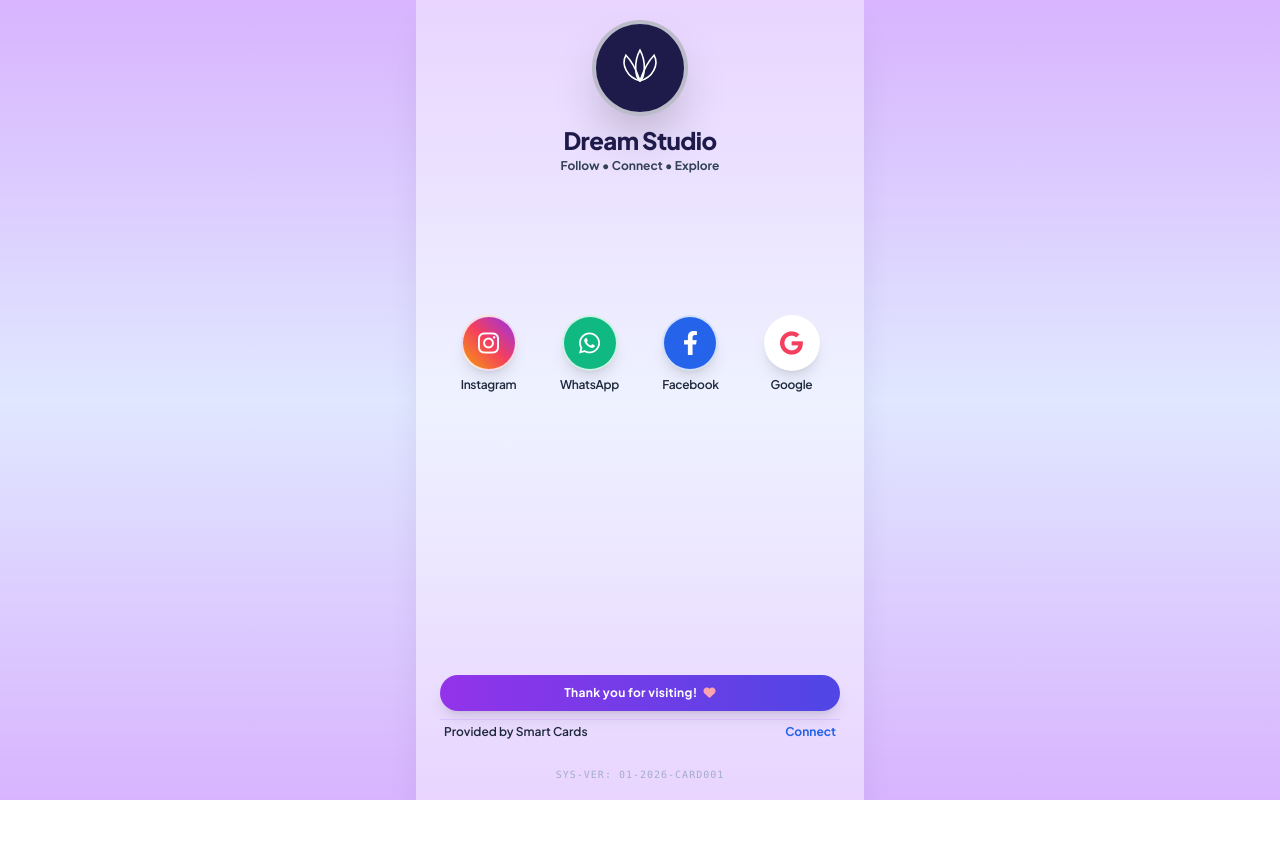
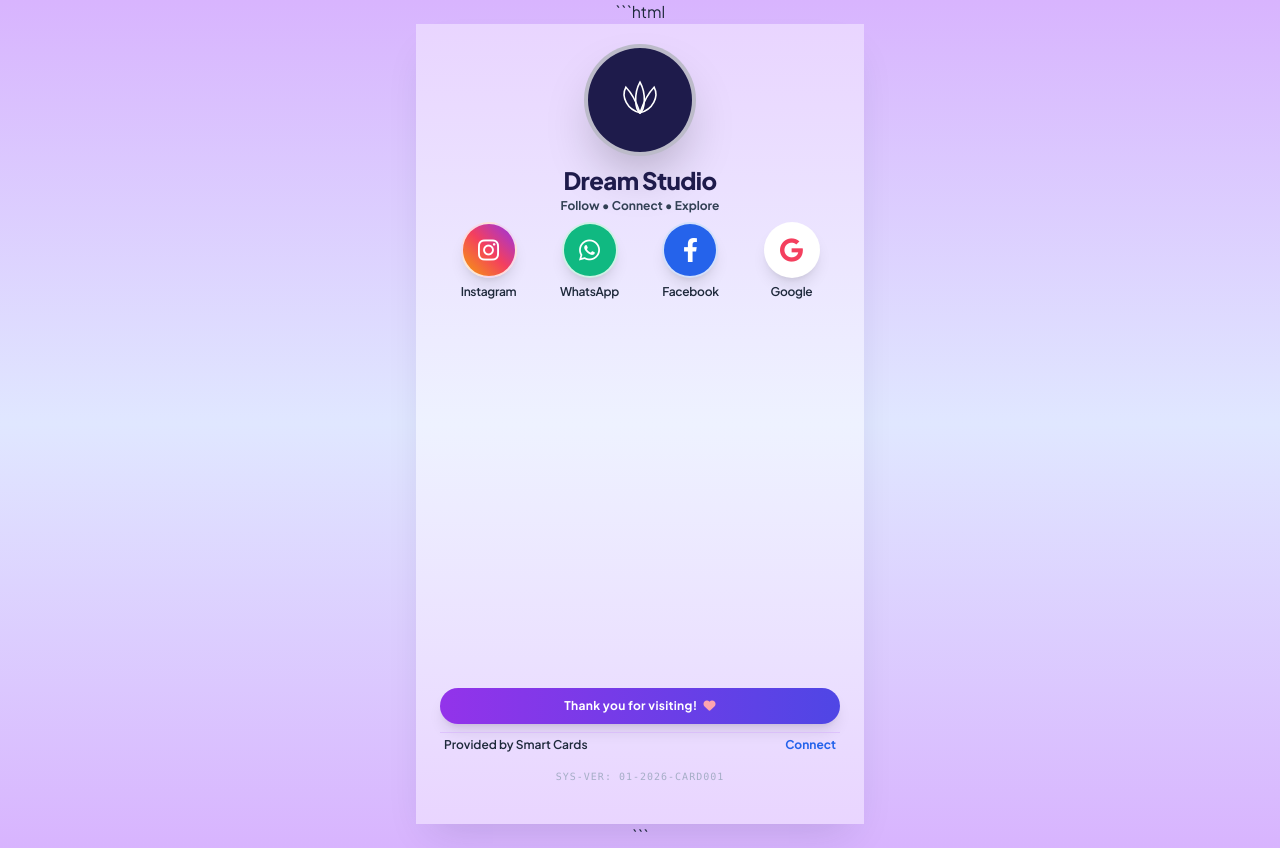
Before and after one commit to karthikseller001-coder/Smart-nfc-card1, a plain HTML site: page index.html in a window 1280 px wide. Before the commit the page ends 800 px from the top, so only its background shows below. Drawn offline with nearby package versions, Linux system fonts and the light colour scheme.

Commit message:
Update index.html

````diff
--- a/index.html
+++ b/index.html
@@ -1,3 +1,4 @@
+```html
 <!DOCTYPE html>
 <html lang="en">
 <!-- CARD_ID: CARD-001 -->
@@ -35,17 +36,17 @@
 
         <!-- Profile Header & Logo -->
         <div class="text-center mt-1 relative flex flex-col items-center shrink-0">
-            <div id="profileLogoContainer" class="w-24 h-24 mx-auto rounded-full bg-[#1e1b4b] flex items-center justify-center text-white shadow-2xl mb-2 border-4 border-white/70 overflow-hidden aspect-square">
+            <div id="profileLogoContainer" class="w-28 h-28 mx-auto rounded-full bg-[#1e1b4b] flex items-center justify-center text-white shadow-2xl mb-2 border-4 border-white/70 overflow-hidden aspect-square">
             </div>
             <h1 id="displayTitle" class="font-extrabold text-2xl text-[#1e1b4b] tracking-tight"></h1>
             <p id="displaySubtitle" class="text-xs font-bold text-slate-700 mt-0.5"></p>
         </div>
 
         <!-- Links List Section -->
-        <div id="linksRenderList" class="w-full grid grid-cols-4 gap-3 my-auto px-1 justify-items-center"></div>
+        <div id="linksRenderList" class="w-full grid grid-cols-4 gap-3 my-2 px-1 justify-items-center"></div>
 
         <!-- Thank You Banner & Footer Container (Fixed together at bottom of main screen) -->
-        <div class="w-full flex flex-col shrink-0 gap-2 mt-auto pb-1">
+        <div class="w-full flex flex-col shrink-0 gap-2 mt-auto pb-6">
             <div class="w-full py-2.5 text-center bg-gradient-to-r from-purple-600 to-indigo-600 text-white rounded-[2rem] shadow-lg px-4">
                 <p id="displayFooterMsg" class="text-xs font-bold tracking-wide flex items-center justify-center gap-1.5">
                     <span>Thank you for visiting!</span>
@@ -64,7 +65,7 @@
             </div>
 
             <!-- System Version Code (Positioned below footer, visible only when scrolled up slightly) -->
-            <div class="w-full text-center pt-3 pb-1">
+            <div class="w-full text-center pt-2 pb-2">
                 <span id="displayVersionTag" class="text-[10px] font-mono text-slate-400/80 tracking-widest inline-block select-none"></span>
             </div>
         </div>
@@ -73,26 +74,33 @@
 
     <!-- 404 Not Found Minimalist Screen -->
     <div id="notFoundScreen" class="fixed inset-0 bg-black text-[#888888] z-50 hidden flex flex-col items-center justify-center p-6 text-center font-sans select-none">
-        <h1 class="text-6xl font-medium text-[#666666] m-0 tracking-tight">404</h1>
-        <h2 class="text-2xl font-normal my-2.5 text-[#aaaaaa]">Not Found</h2>
-        <p class="text-sm text-[#666666] m-0 max-w-md">The resource requested could not be found on this server!</p>
+        <h1 id="displayNotFoundTitle" class="text-6xl font-medium text-[#666666] m-0 tracking-tight">404</h1>
+        <h2 id="displayNotFoundSubtitle" class="text-2xl font-normal my-2.5 text-[#aaaaaa]">Not Found</h2>
+        <p id="displayNotFoundMessage" class="text-sm text-[#666666] m-0 max-w-md">The resource requested could not be found on this server!</p>
     </div>
 
     <script>
         const cardData = {
             cardId: "001", // కార్డ్ నంబర్ (001, 002, 003...)
-            // GitHub లో ఈ కింది లైన్‌లోని టెక్స్ట్‌ని మీకు కావలసిన నెల, సంవత్సరం, ఐడీకి మార్చుకోవచ్చు:
             versionCode: "SYS-VER: 01-2026-CARD001",
             title: "Dream Studio",
             subtitle: "Follow • Connect • Explore",
-            // మీ GitHub లేదా Instagram/Image Raw URL ను ఇక్కడ పేస్ట్ చేయండి:
             logoUrl: "",
             footerText: "Provided by Smart Cards",
             connectText: "Connect",
             connectUrl: "https://instagram.com",
 
+            // 404 Screen Editable Text Settings
+            notFoundTitle: "404",
+            notFoundSubtitle: "Not Found",
+            notFoundMessage: "The resource requested could not be found on this server!",
+
+            // Access Control Rules (Yes/No - true/false)
+            allowQRScan: true,     // true: QR స్కాన్ చేసినప్పుడు అనుమతించు
+            allowDirectLink: true, // true: డైరెక్ట్ లింక్ ఓపెన్ చేసినప్పుడు అనుమతించు
+
             session: {
-                expiryMinutes: 0 // 0 ఉంచడం ద్వారా ఈ వెబ్‌సైట్ ఎప్పటికీ క్లోజ్ అవ్వకుండా ఓపెన్ అయి ఉంటుంది
+                expiryMinutes: 0 // 0 ఉంటే ఎక్స్‌పైర్ అవ్వదు. నిమిషాలు పెడితే స్కాన్ చేసినప్పటి నుండి ఆ టైమ్‌కి క్లోజ్ అవుతుంది.
             },
 
             links: [
@@ -144,16 +152,35 @@
 
             if (!wrapperEl || !notFoundEl) return;
 
+            const urlParams = new URLSearchParams(window.location.search);
+            const isQRScan = urlParams.has('scan') || urlParams.has('t');
+
+            // 1. Access Control Logic (QR & Direct Link)
+            let isAccessAllowed = false;
+
+            if (isQRScan && cardData.allowQRScan) {
+                isAccessAllowed = true;
+            } else if (!isQRScan && cardData.allowDirectLink) {
+                isAccessAllowed = true;
+            }
+
+            if (!isAccessAllowed) {
+                wrapperEl.classList.add('hidden');
+                notFoundEl.classList.remove('hidden');
+                return;
+            }
+
+            // QR ద్వారా ఓపెన్ అయితే session సేవ్‌ చేసి URL క్లీన్ చేయండి
+            if (isQRScan) {
+                localStorage.setItem(SESSION_START_KEY, Date.now().toString());
+                window.history.replaceState({}, document.title, window.location.pathname);
+            }
+
+            // 2. Expiry Check Logic
             if (expiryMins <= 0) {
                 wrapperEl.classList.remove('hidden');
                 notFoundEl.classList.add('hidden');
                 return;
-            }
-
-            const urlParams = new URLSearchParams(window.location.search);
-            if (urlParams.has('scan') || urlParams.has('t')) {
-                localStorage.setItem(SESSION_START_KEY, Date.now().toString());
-                window.history.replaceState({}, document.title, window.location.pathname);
             }
 
             let sessionStart = localStorage.getItem(SESSION_START_KEY);
@@ -175,6 +202,11 @@
         }
 
         function renderCard() {
+            // Update 404 Text Content
+            document.getElementById('displayNotFoundTitle').innerText = cardData.notFoundTitle || "404";
+            document.getElementById('displayNotFoundSubtitle').innerText = cardData.notFoundSubtitle || "Not Found";
+            document.getElementById('displayNotFoundMessage').innerText = cardData.notFoundMessage || "The resource requested could not be found on this server!";
+
             checkSessionExpiry();
             document.getElementById('displayTitle').innerText = cardData.title || "";
             document.getElementById('displaySubtitle').innerText = cardData.subtitle || "";
@@ -233,3 +265,4 @@
     </script>
 </body>
 </html>
+```
````
